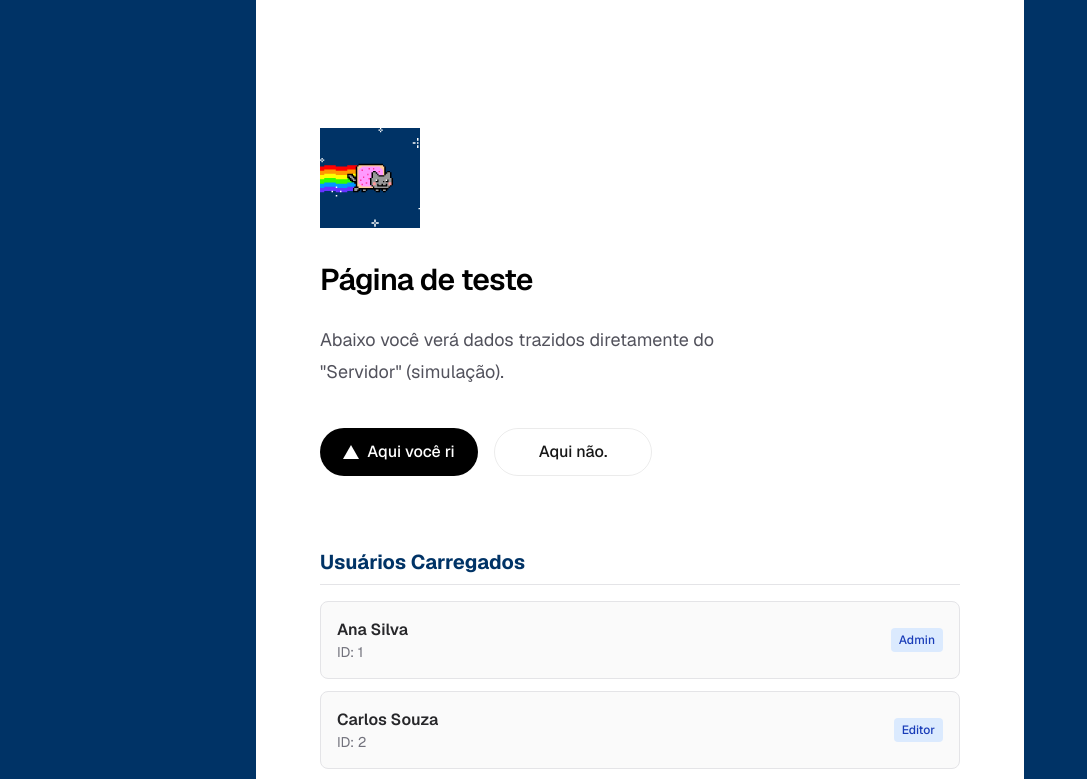
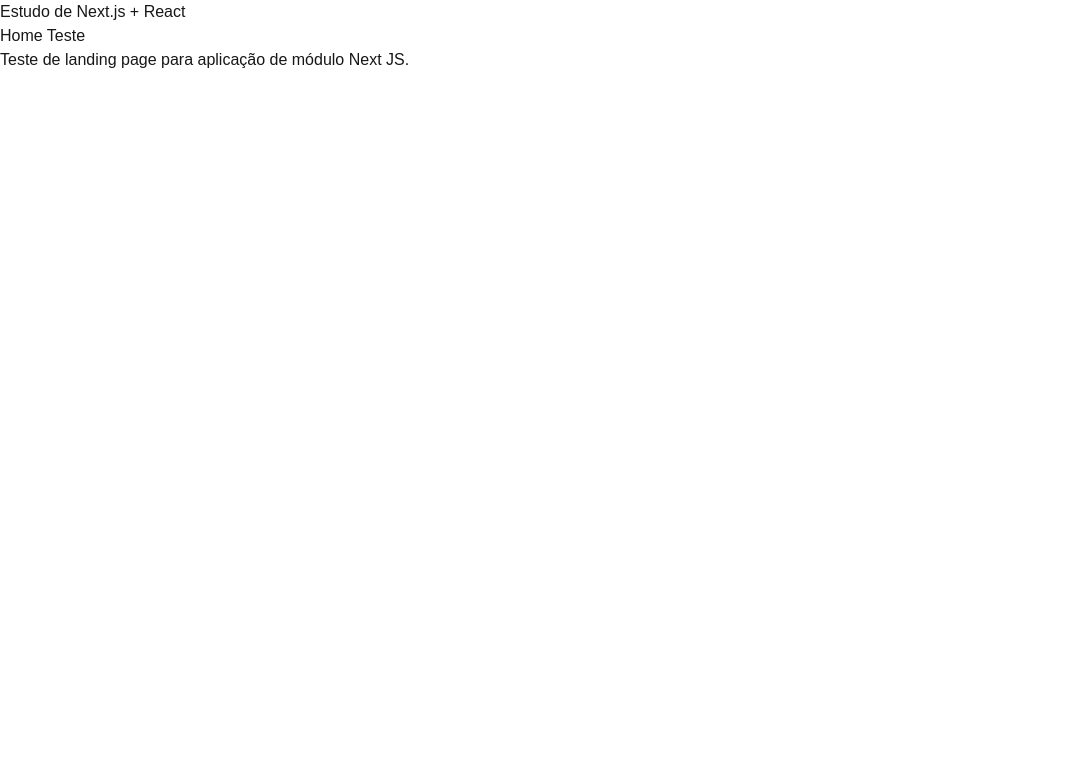
Before and after one commit to tayannecubas/Estudo-Next-Js-e-React, a Next.js app: page / in a window 1280 px wide. Shown: the top 779 px of the page, without its empty margins (0-1087 px from the left). Built offline with nearby package versions, Linux system fonts and the light colour scheme.

Commit message:
estudo com video

```diff
--- a/app/layout.tsx
+++ b/app/layout.tsx
@@ -1,21 +1,5 @@
-import type { Metadata } from "next";
-import { Geist, Geist_Mono } from "next/font/google";
 import "./globals.css";
 
-const geistSans = Geist({
-  variable: "--font-geist-sans",
-  subsets: ["latin"],
-});
-
-const geistMono = Geist_Mono({
-  variable: "--font-geist-mono",
-  subsets: ["latin"],
-});
-
-export const metadata: Metadata = {
-  title: "Ninguém Liga",
-  description: "Ninguém merece Netx.Js + React",
-};
 
 export default function RootLayout({
   children,
@@ -25,8 +9,9 @@
   return (
     <html lang="en">
       <body
-        className={`${geistSans.variable} ${geistMono.variable} antialiased`}
+        className={`antialiased`}
       >
+        <h1>Estudo de Next.js + React</h1>
         {children}
       </body>
     </html>
--- a/app/page.tsx
+++ b/app/page.tsx
@@ -1,91 +1,8 @@
-import Image from "next/image";
-import { getUsers } from "@/lib/api"; // Importando sua simulação
-
-// 1. O componente deve ser 'async' para buscar dados no servidor
-export default async function Home() {
-
-  // 2. Buscamos os dados antes de renderizar o HTML (Server-side)
-  const users = await getUsers();
-
+export default function HomePage() {
   return (
-    <div className="flex min-h-screen items-center justify-center bg-[#003366] font-sans dark:bg-gray">
-      <main className="flex min-h-screen w-full max-w-3xl flex-col items-center justify-between py-32 px-16 bg-white dark:bg-[#003366] sm:items-start">
-
-        {/* Bloco de Imagem e Título */}
-        <div className="flex flex-col items-center sm:items-start w-full">
-          <Image
-            src="/rainbowcat.gif"
-            alt="Next.js logo"
-            width={100}
-            height={20}
-            priority
-            className="mb-8"
-          />
-
-          <div className="flex flex-col items-center gap-6 text-center sm:items-start sm:text-left mb-10">
-            <h1 className="max-w-xs text-3xl font-semibold leading-10 tracking-tight text-black dark:text-zinc-50">
-              Página de teste
-            </h1>
-            <p className="max-w-md text-lg leading-8 text-zinc-600 dark:text-zinc-300">
-              Abaixo você verá dados trazidos diretamente do "Servidor" (simulação).
-            </p>
-          </div>
-
-          {/* Botões */}
-          <div className="flex flex-col gap-4 text-base font-medium sm:flex-row w-full mb-12">
-            <a
-              className="flex h-12 w-full items-center justify-center gap-2 rounded-full bg-black text-white px-5 transition-colors hover:bg-[#383838] dark:bg-white dark:text-black dark:hover:bg-[#ccc] md:w-[158px]"
-              href="#"
-            >
-              <Image
-                className="dark:invert"
-                src="/vercel.svg"
-                alt="Vercel logomark"
-                width={16}
-                height={16}
-              />
-              Aqui você ri
-            </a>
-            <a
-              className="flex h-12 w-full items-center justify-center gap-2 rounded-full border border-solid border-black/[.08] px-5 transition-colors hover:border-transparent hover:bg-black/[.04] dark:border-white/[.145] dark:text-white dark:hover:bg-[#1a1a1a] md:w-[158px]"
-              href="#"
-            >
-              Aqui não.
-            </a>
-          </div>
-        </div>
-
-        {/* 3. AQUI ESTÁ A LISTA DE DADOS INTEGRADA */}
-        <div className="w-full mt-6">
-          <h2 className="text-xl font-bold mb-4 text-[#003366] dark:text-white border-b border-zinc-200 pb-2">
-            Usuários Carregados
-          </h2>
-
-          {/* O map percorre o array 'users' e cria um card para cada um */}
-          <div className="grid gap-3">
-            {users.map((user) => (
-              <div
-                key={user.id}
-                className="flex items-center justify-between p-4 rounded-lg bg-zinc-50 border border-zinc-200 dark:bg-[#002855] dark:border-[#004080]"
-              >
-                <div>
-                  <p className="font-semibold text-zinc-800 dark:text-zinc-100">
-                    {user.name}
-                  </p>
-                  <p className="text-sm text-zinc-500 dark:text-zinc-400">
-                    ID: {user.id}
-                  </p>
-                </div>
-
-                <span className="text-xs font-medium px-2 py-1 rounded bg-blue-100 text-blue-800 dark:bg-blue-900 dark:text-blue-200">
-                  {user.role}
-                </span>
-              </div>
-            ))}
-          </div>
-        </div>
-
-      </main>
-    </div>
+    <main>
+      <h1>Home Teste</h1>
+      <p>Teste de landing page para aplicação de módulo Next JS.</p>
+    </main>
   );
 }
```
